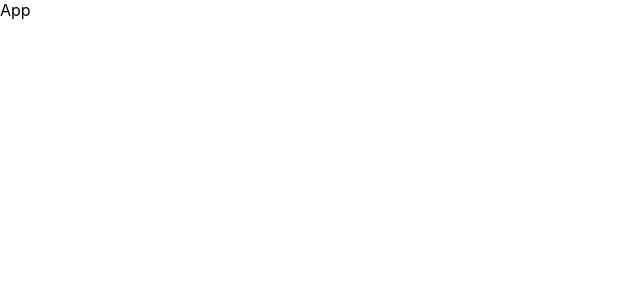
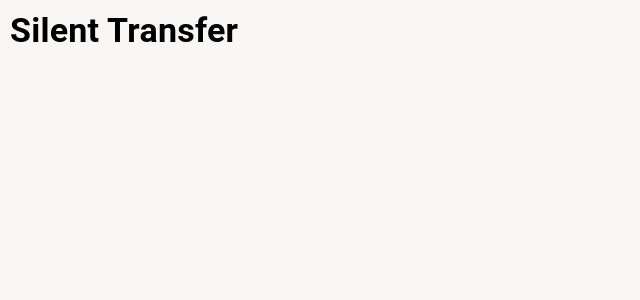
Before and after one commit to amankrs21/Silent-Transfer, a React (Vite) app in the folder client/: page / in a window 1280 px wide. Shown: the top 300 px of the page, without its empty margins (0-640 px from the left). Built offline with nearby package versions, Linux system fonts and the light colour scheme.

Commit message:
Refactor App component structure and add AppHeader with styling

```diff
--- a/client/index.html
+++ b/client/index.html
@@ -11,10 +11,12 @@
     body {
       margin: 0;
       padding: 0;
+      box-sizing: border-box;
+      background-color: #F8F7F6;
+      font-family: 'Poppins', sans-serif;
       scrollbar-width: thin;
-      -moz-osx-font-smoothing: grayscale;
-      -webkit-font-smoothing: antialiased;
-      font-family: -apple-system, BlinkMacSystemFont, 'Segoe UI', Roboto, 'Helvetica Neue', Arial, sans-serif;
+      scroll-behavior: smooth;
+      scrollbar-color: #555 transparent;
     }
   </style>
 </head>
--- a/client/src/App.jsx
+++ b/client/src/App.jsx
@@ -1,6 +1,9 @@
+import AppHeader from './layout/AppHeader.jsx';
 
 export default function App() {
   return (
-    <div>App</div>
+    <div>
+      <AppHeader />
+    </div>
   )
 }
--- /dev/null
+++ b/client/src/layout/AppHeader.css
@@ -0,0 +1,12 @@
+.appheader__title {
+    top: 0;
+    left: 0;
+    padding: 10px;
+    position: fixed;
+    cursor: pointer;
+    color: #474747;
+}
+
+.appheader__title:hover {
+    color: #000000;
+}
--- /dev/null
+++ b/client/src/layout/AppHeader.jsx
@@ -0,0 +1,17 @@
+import { Typography } from '@mui/material';
+
+import './AppHeader.css';
+
+
+// AppHeader component
+export default function AppHeader() {
+    return (
+        <div className='appheader'>
+            <div className="appheader__title">
+                <Typography variant="h4" fontWeight={600}>
+                    Silent Transfer
+                </Typography>
+            </div>
+        </div>
+    )
+}
```
